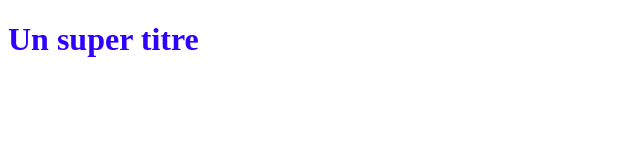
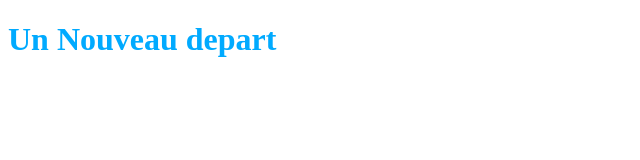
Before and after one commit to tinode89/OpenclassroomsProject, a plain HTML site: page index.html in a window 1280 px wide. Shown: the whole page, without its empty margins (0-640 px from the left). Drawn offline with Linux system fonts and the light colour scheme.

Commit message:
Modification du titre H1 et de la couleur du style

```diff
--- a/index.html
+++ b/index.html
@@ -5,6 +5,6 @@
    <link rel="stylesheet" type="text/css" href="styles.css">
 </head>
 <body>
-   <h1>Un super titre </h1>
+   <h1>Un Nouveau depart</h1>
 </body>
 </html>
--- a/styles.css
+++ b/styles.css
@@ -1,3 +1,3 @@
 h1 {
-    color: rgb(47, 0, 255);
+    color: rgb(0, 170, 255);
  }
```
